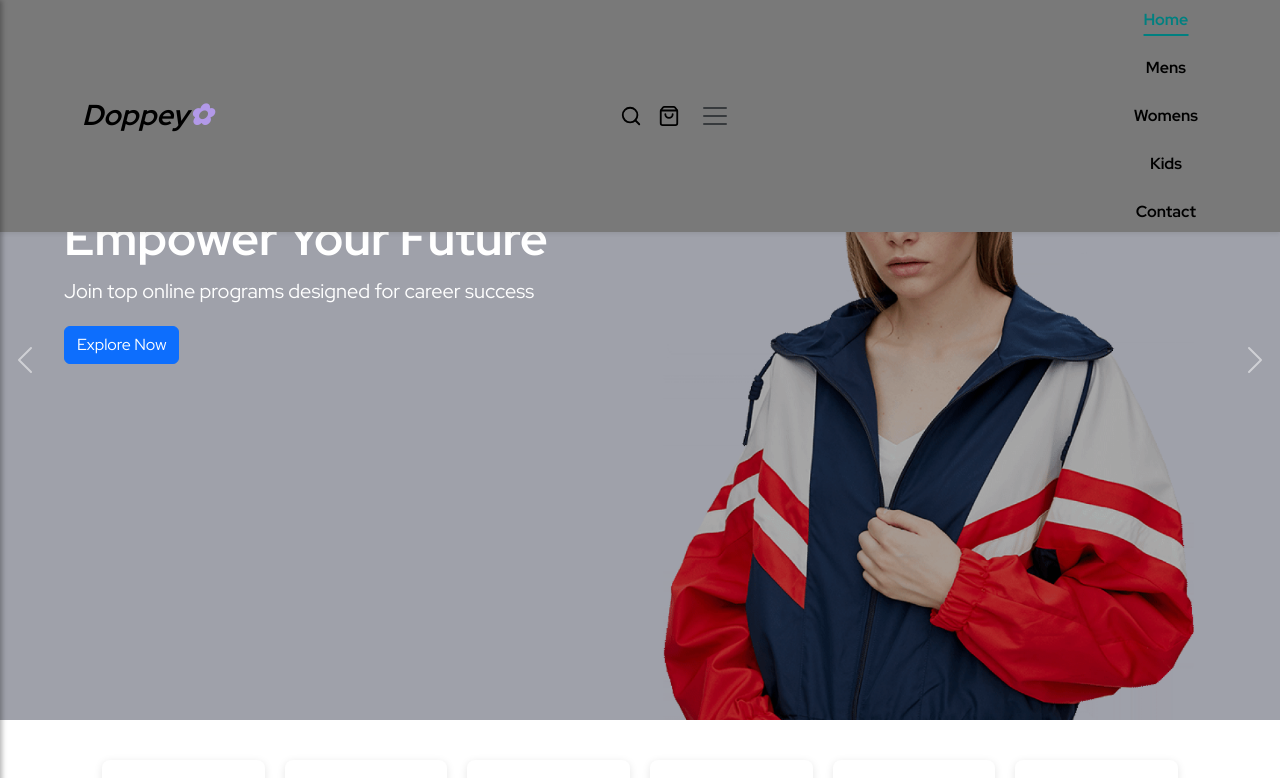
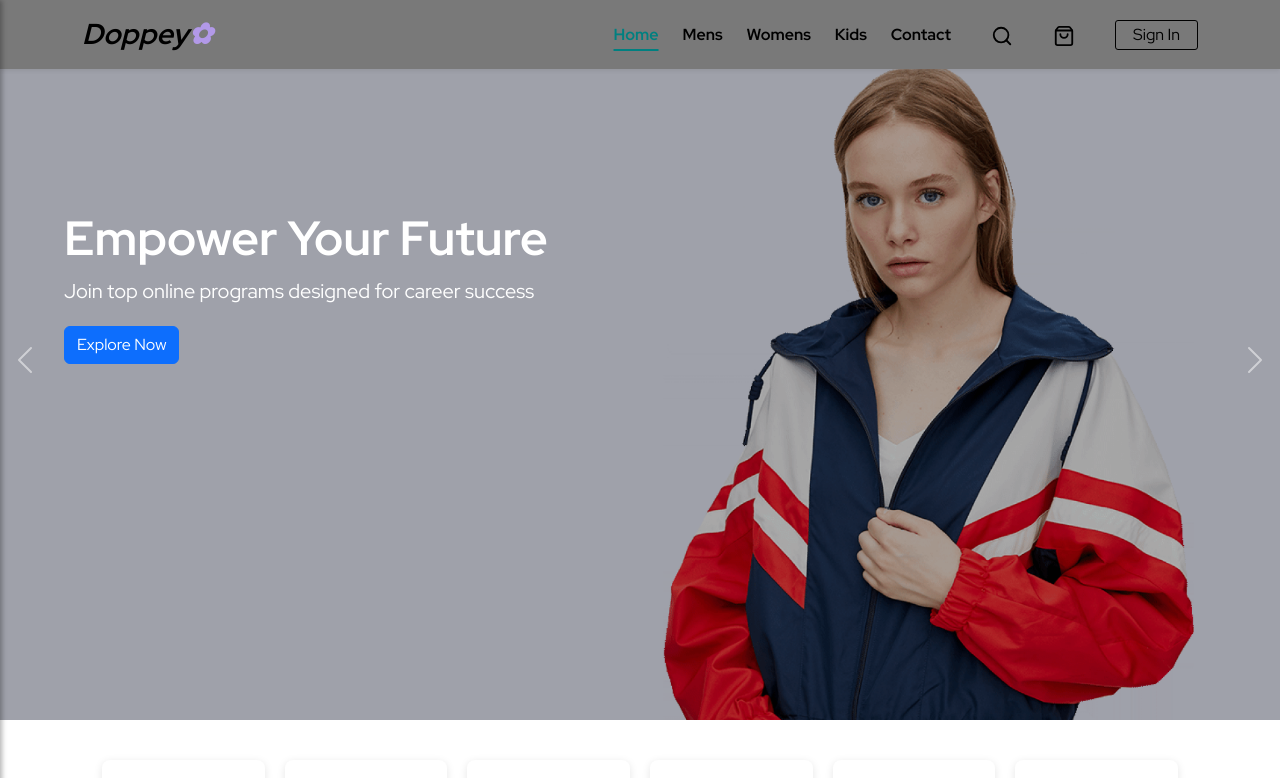
Before and after one commit to faisaldp123/doppey-nextapp, a Next.js app: page / in a window 1280 px wide. Shown: the top 778 px of the page. Built offline with nearby package versions, Linux system fonts and the light colour scheme.

Commit message:
fixed the issue of header in mobile and desktop all devices

```diff
--- a/src/components/Home/Header.jsx
+++ b/src/components/Home/Header.jsx
@@ -9,6 +9,14 @@ export default function Header() {
   const [showSearch, setShowSearch] = useState(false);
   const [showLogin, setShowLogin] = useState(false);
 
+  const navLinks = [
+    { name: "Home", href: "/", active: true },
+    { name: "Mens", href: "/mens" },
+    { name: "Womens", href: "/womens" },
+    { name: "Kids", href: "/kids" },
+    { name: "Contact", href: "/contact" },
+  ];
+
   return (
     <>
       <header className={`navbar py-2 shadow-sm ${styles.header}`}>
@@ -18,8 +26,41 @@ export default function Header() {
             Doppey<span className={styles.purple}>✿</span>
           </Link>
 
+          {/* Desktop Menu */}
+          <div className="d-none d-lg-flex align-items-center">
+            <ul className={`navbar-nav align-items-center ${styles.navList} flex-row`}>
+              {navLinks.map((link) => (
+                <li key={link.name} className="nav-item">
+                  <Link
+                    href={link.href}
+                    className={`${styles.navLink} ${link.active ? styles.active : ""}`}
+                  >
+                    {link.name}
+                  </Link>
+                </li>
+              ))}
+              <li className="nav-item ms-3">
+                <Search
+                  className={styles.searchIcon}
+                  onClick={() => setShowSearch(true)}
+                />
+              </li>
+              <li className="nav-item ms-3">
+                <ShoppingBag className={styles.cartIcon} />
+              </li>
+              <li className="nav-item ms-3">
+                <button
+                  className={styles.sign_button}
+                  onClick={() => setShowLogin(true)}
+                >
+                  Sign In
+                </button>
+              </li>
+            </ul>
+          </div>
+
           {/* Mobile Icons */}
-          <div className={`d-flex align-items-center ${styles.mobileIcons}`}>
+          <div className={`d-flex align-items-center d-lg-none ${styles.mobileIcons}`}>
             <Search
               className={`${styles.searchIcon} me-3`}
               onClick={() => setShowSearch(true)}
@@ -33,37 +74,11 @@ export default function Header() {
               <span className="navbar-toggler-icon"></span>
             </button>
           </div>
-
-          {/* Desktop Menu */}
-          <div className="d-none d-lg-flex align-items-center">
-            <ul className={`navbar-nav align-items-lg-center ${styles.navList}`}>
-              {[
-                { name: "Home", href: "/", active: true },
-                { name: "Mens", href: "/mens" },
-                { name: "Womens", href: "/womens" },
-                { name: "Kids", href: "/kids" },
-                { name: "Contact", href: "/contact" },
-              ].map((link) => (
-                <li key={link.name} className="nav-item">
-                  <Link
-                    href={link.href}
-                    className={`${styles.navLink} ${
-                      link.active ? styles.active : ""
-                    }`}
-                  >
-                    {link.name}
-                  </Link>
-                </li>
-              ))}
-            </ul>
-          </div>
         </div>
       </header>
 
       {/* Side Drawer for mobile */}
-      <div
-        className={`${styles.sideMenu} ${menuOpen ? styles.open : ""}`}
-      >
+      <div className={`${styles.sideMenu} ${menuOpen ? styles.open : ""}`}>
         <div className={styles.sideMenuHeader}>
           <button
             className={styles.closeBtn}
@@ -73,13 +88,7 @@ export default function Header() {
           </button>
         </div>
         <ul className={styles.sideMenuList}>
-          {[
-            { name: "Home", href: "/" },
-            { name: "Mens", href: "/mens" },
-            { name: "Womens", href: "/womens" },
-            { name: "Kids", href: "/kids" },
-            { name: "Contact", href: "/contact" },
-          ].map((link) => (
+          {navLinks.map((link) => (
             <li key={link.name}>
               <Link href={link.href} onClick={() => setMenuOpen(false)}>
                 {link.name}
--- a/src/styles/Header.module.css
+++ b/src/styles/Header.module.css
@@ -261,17 +261,23 @@
 .sideMenuList li a:hover {
   color: teal;
 }
+.navList {
+  gap: 1.5rem;
+  list-style: none;
+}
+
+.navList.flex-row {
+  display: flex;
+  flex-direction: row;
+}
 
 
 
 
 /* Responsive adjustments */
 @media (max-width: 991px) {
-  .navList {
+   .navList.flex-row {
     flex-direction: column;
-    align-items: center;
-    gap: 1rem;
-    padding-top: 1rem;
   }
   .mobileIcons {
     display: none;
@@ -283,4 +289,20 @@
     color: #000;
     cursor: pointer;
   }
+  .d-lg-flex {
+    display: flex !important;
+  }
+  .mobileIcons {
+    display: flex !important;
+  }
 }
+
+/* Show desktop menu only on large screens */
+@media (min-width: 992px) {
+  .d-lg-flex {
+    display: flex !important;
+  }
+  .mobileIcons {
+    display: none !important;
+  }
+}
```
